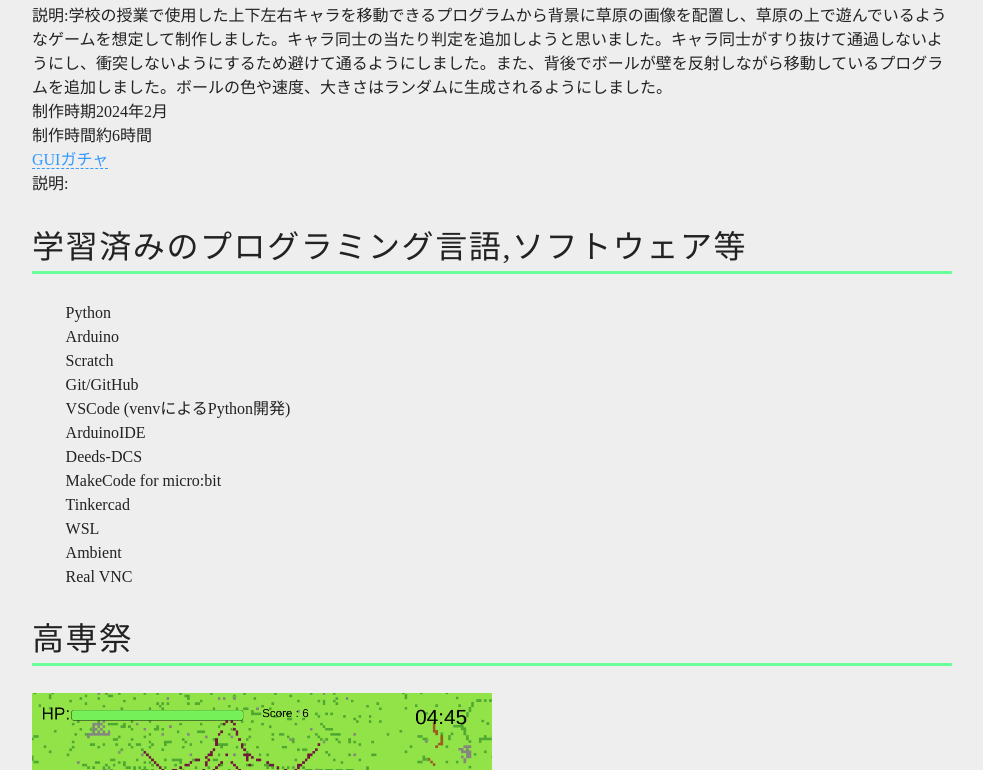
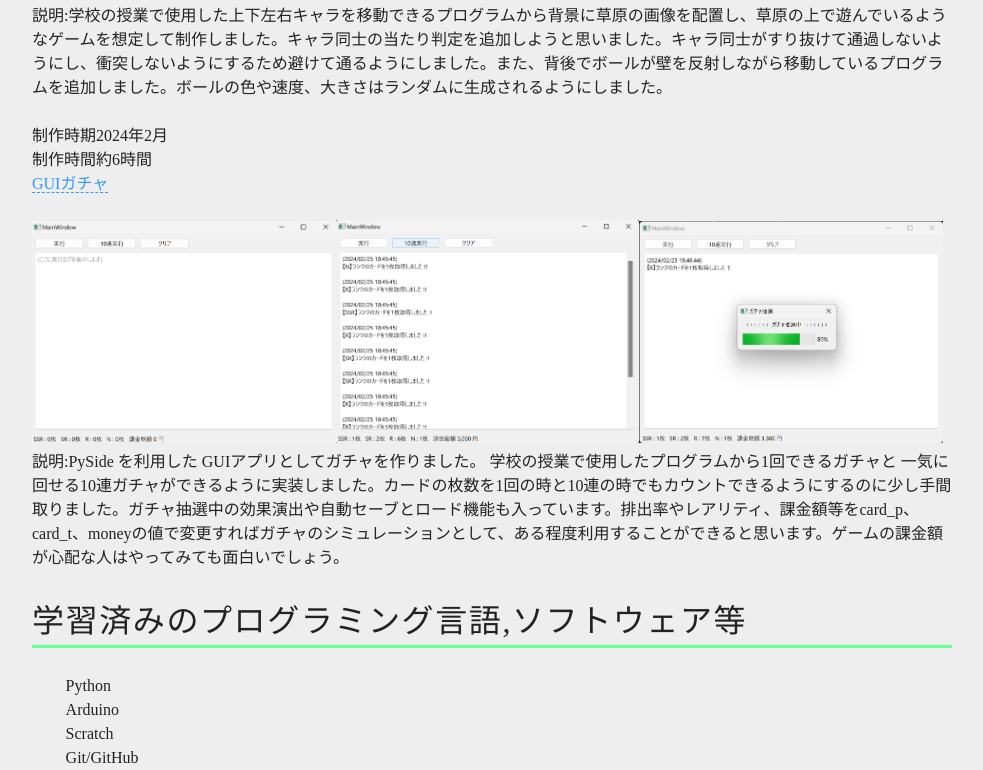
Before and after one commit to Kyushokugorira/Portfolio, a plain HTML site: page index.html in a window 1280 px wide. Shown: the part 686-1456 px from the top of the page, without its empty margins (148-1131 px from the left). Drawn offline with Linux system fonts and the light colour scheme.

Commit message:
update19 index.html

```diff
--- a/index.html
+++ b/index.html
@@ -38,13 +38,17 @@
       <br />
       説明:学校の授業で使用した上下左右キャラを移動できるプログラムから背景に草原の画像を配置し、草原の上で遊んでいるようなゲームを想定して制作しました。キャラ同士の当たり判定を追加しようと思いました。キャラ同士がすり抜けて通過しないようにし、衝突しないようにするため避けて通るようにしました。また、背後でボールが壁を反射しながら移動しているプログラムを追加しました。ボールの色や速度、大きさはランダムに生成されるようにしました。
       <br />
+      <br />
       制作時期2024年2月
       <br />
       制作時間約6時間
       <br />
       <a href="https://github.com/Kyushokugorira/Qt-Playground.git" target="_blank">GUIガチャ</a>
       <br />
-      説明:
+      <br />
+      <img src="画像/スクリーンショット 2024-02-25 184451.png" width="33%" /><img src="画像/スクリーンショット 2024-02-25 184559.png" width="33%" /><img src="画像/スクリーンショット 2024-02-25 184752.png" width="33%" />
+      <br />
+      説明:PySide を利用した GUIアプリとしてガチャを作りました。 学校の授業で使用したプログラムから1回できるガチャと 一気に回せる10連ガチャができるように実装しました。カードの枚数を1回の時と10連の時でもカウントできるようにするのに少し手間取りました。ガチャ抽選中の効果演出や自動セーブとロード機能も入っています。排出率やレアリティ、課金額等をcard_p、card_t、moneyの値で変更すればガチャのシミュレーションとして、ある程度利用することができると思います。ゲームの課金額が心配な人はやってみても面白いでしょう。
       <br />
     </p>
     <h2>学習済みのプログラミング言語,ソフトウェア等</h2>
```
Also changed, not shown: 画像/スクリーンショット 2024-02-25 184451.png (added), 画像/スクリーンショット 2024-02-25 184559.png (added), 画像/スクリーンショット 2024-02-25 184752.png (added).
